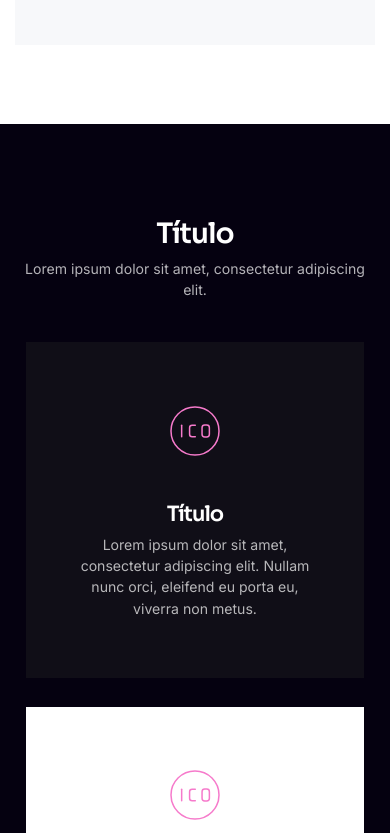
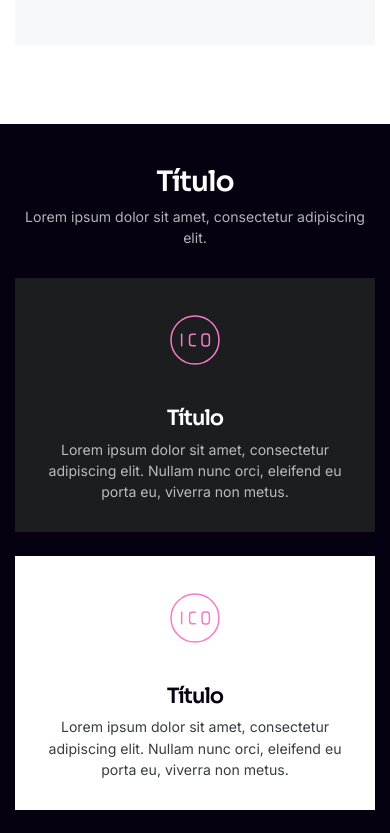
Before and after one commit to lanjosdev/projeto-wireframe, a plain HTML site: page index.html in a window 390 px wide. Shown: the part 720-1553 px from the top of the page. Drawn offline with Linux system fonts and the light colour scheme.

Commit message:
add responsividade da section card-featured main

```diff
--- a/css/responsive.css
+++ b/css/responsive.css
@@ -2,6 +2,13 @@
 @media screen and (max-width: 1280px) {
     .s-hero .text {
         max-width: 49%;
+    }
+    .s-card-featured .cards {
+        justify-content: center;
+        gap: 2.7rem;
+    }
+    .s-card-featured .cards .card {
+        width: 31%;
     }
 }
 
@@ -18,6 +25,10 @@
     .s-hero .image {
         max-width: 46%;
         height: 40rem;
+    }
+
+    .s-card-featured .cards .card {
+        padding: 6rem 2%;
     }
 }
 
@@ -44,11 +55,27 @@
         max-width: 48.8rem;
         height: 49.6rem;
     }
+
+    .s-card-featured .cards {
+        justify-content: center;
+        flex-wrap: wrap;
+    }
+
+    .s-card-featured .cards .card {
+        min-width: 29.4rem;
+        max-width: 38.4rem;
+        padding: 6rem 5%;
+    }
 }
 
 /* Tablets baixa resolução */
 @media screen and (max-width: 600px) {
-
+    .s-card-featured .cards .card {
+        width: 100%;
+        max-width: 38.4rem;
+        min-height: 38.2rem;
+        padding: 6.4rem 4.8rem;
+    }
 }
 
 /* Mobile geral */
@@ -86,6 +113,26 @@
     .s-hero .image img {
         max-width: 100px;
     }
+
+
+    .s-card-featured {
+        padding: 40px 0; /* padding padrao mobile */
+    }
+    .s-card-featured .main-area {
+        padding-bottom: 40px;
+    }
+    .s-card-featured .cards {
+        margin-top: 30px;
+    }
+    .s-card-featured .cards .card {
+        width: 100%;
+        max-width: 384px;
+        min-height: fit-content;
+        padding: 30px;
+    }
+    .s-card-featured .cards .card .card-text {
+        margin-top: 30px;
+    }
 }
 
 /* Excessao de altura/height */
--- a/css/styles.css
+++ b/css/styles.css
@@ -120,17 +120,15 @@ header .menu-mobile {
 
 .s-card-featured .cards {
     display: flex;
-    flex-wrap: wrap;
-    justify-content: center;
-    gap: 3.2rem;
+    justify-content: space-between;
 
     margin-top: 4.8rem;
 }
 
 .s-card-featured .cards .card {
-    background-color: #1c1d1f80;
-    /* margin-right: ; */
-    width: 38.4rem;
+    background-color: var(--gray-colors-200);
+    width: 100%;
+    max-width: 38.4rem;
     min-height: 38.2rem;
     padding: 6.4rem 4.8rem;
 }
--- a/index.html
+++ b/index.html
@@ -107,6 +107,5 @@
             </div>
         </div>
     </section>
-    <p>TESTE</p>
 </body>
 </html>
```
